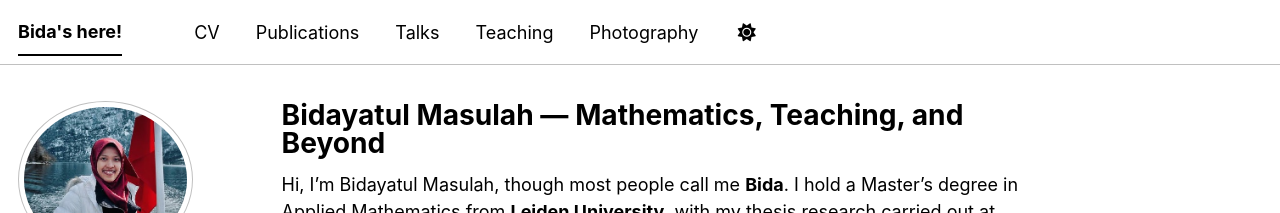
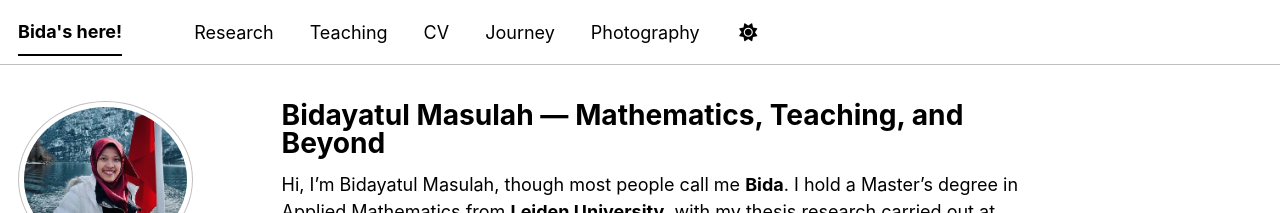
Before and after one commit to bmasulah/bmasulah.github.io, a Jekyll site: the page built from _pages/about.md, in a window 1280 px wide. Shown: the top 213 px of the page. Built offline with Jekyll 4.4.1, drawn with Linux system fonts in a browser that asks for light colours; some web fonts are replaced; a script bundle is joined from its source files by our own code; library files that are not in the unit come from our copies.

Commit message:
Update navigation.yml

```diff
--- a/_data/navigation.yml
+++ b/_data/navigation.yml
@@ -8,17 +8,19 @@
 #      Markdown formatted page while the second is generated using JSON.
 
 main:
+
+
+  - title: "Research"
+    url: /research/
+
+  - title: "Teaching"
+    url: /teaching/
+
   - title: "CV"
     url: /cv/
 
-  - title: "Publications"
-    url: /publications/
-
-  - title: "Talks"
-    url: /talks/
-
-  - title: "Teaching"
-    url: /teaching/
+  - title: "Journey"
+    url: /journey/
 
   - title: "Photography"
     url: /photography/
```
